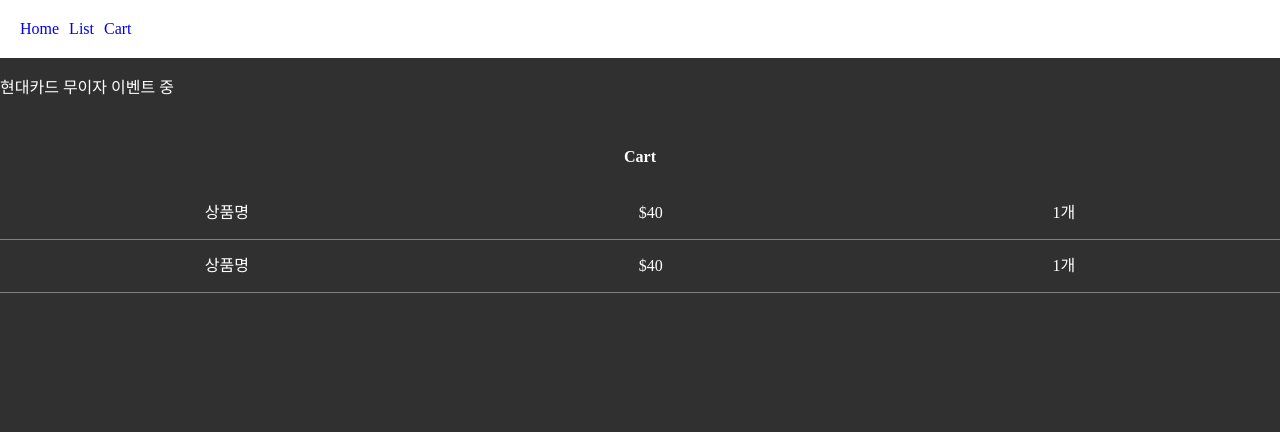
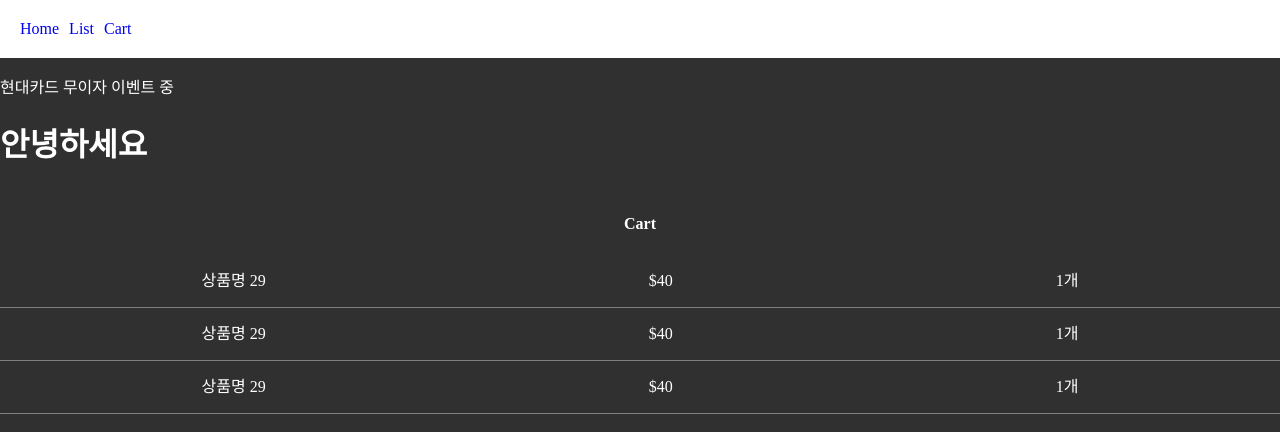
Before and after one commit to DaegyuHan/Next.js-Study-fresh, a Next.js app: page /cart in a window 1280 px wide. Shown: the top 432 px of the page. Built offline with nearby package versions, Linux system fonts and the light colour scheme.

Commit message:
client/server component, import

```diff
--- /dev/null
+++ b/app/cart/data.js
@@ -0,0 +1,3 @@
+let age = 29;
+
+export default age;
--- /dev/null
+++ b/app/cart/hi.js
@@ -0,0 +1,7 @@
+function Hi() {
+    return (
+        <h1>안녕하세요</h1>
+    )
+}
+
+export default Hi;
--- a/app/cart/page.js
+++ b/app/cart/page.js
@@ -1,17 +1,24 @@
+import age from './data.js'
+import Hi from './hi.js'
+
 export default function Cart() {
     return (
-      <div>
-        <h4 className="title">Cart</h4>
+        <div>
+            <Hi/>
+            <h4 className="title">Cart</h4>
+            <CartItem/>
+            <CartItem/>
+            <CartItem/>
+        </div>
+    )
+}
+
+function CartItem() {
+    return (
         <div className="cart-item">
-          <p>상품명</p>
-          <p>$40</p>
-          <p>1개</p>
+            <p>상품명 {age}</p>
+            <p>$40</p>
+            <p>1개</p>
         </div>
-        <div className="cart-item">
-          <p>상품명</p>
-          <p>$40</p>
-          <p>1개</p>
-        </div>
-      </div>
     )
-  }
+}
```
